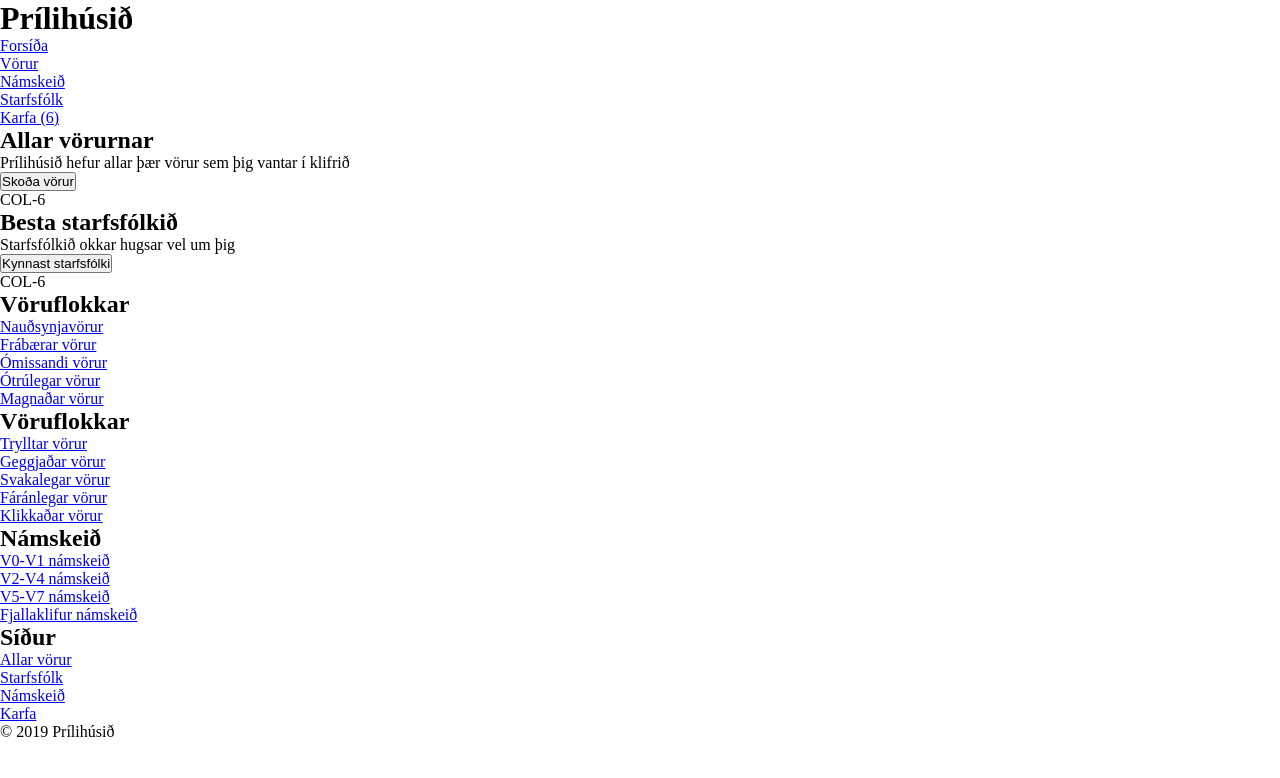
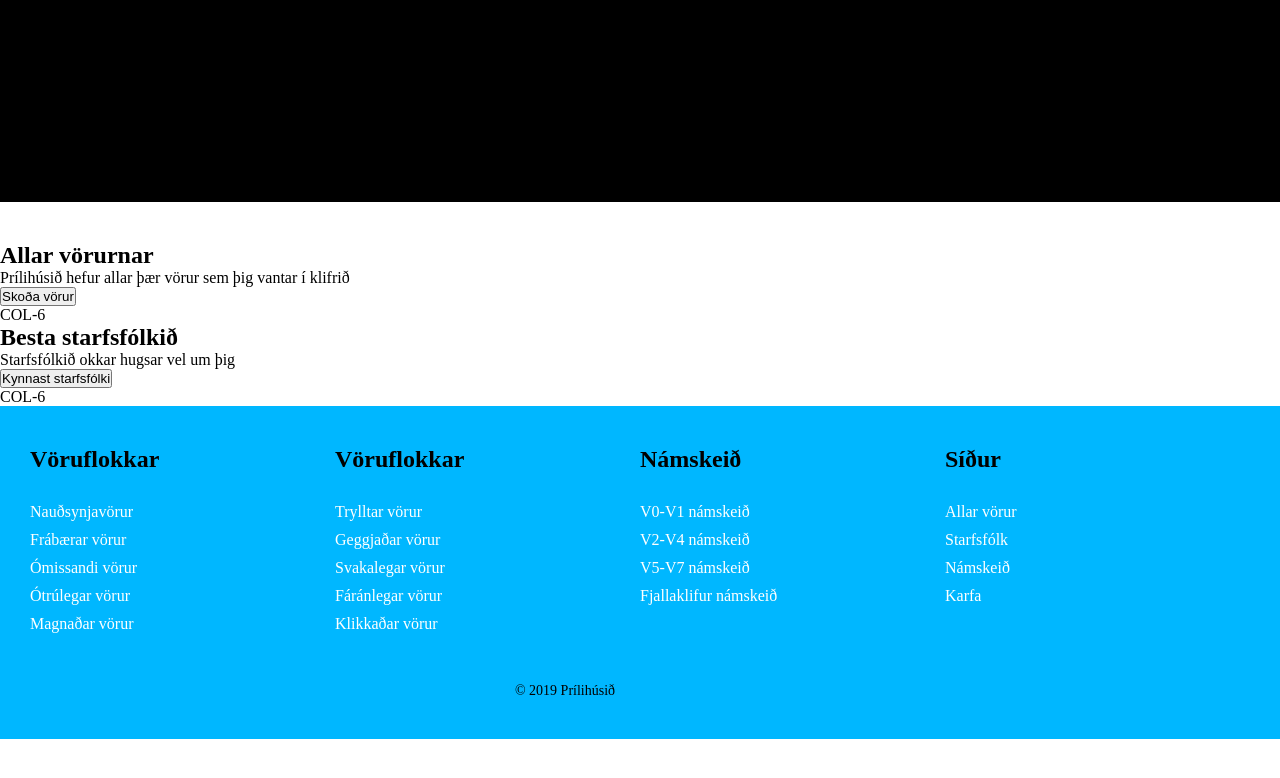
Before and after one commit to StyrmirThorarins/Tol107G-Hopverkefni-1, a website: page index.html in a window 1280 px wide. Drawn offline with nearby package versions, Linux system fonts and the light colour scheme.

Commit message:
added stylesheets to index.thml, changed dev script to use new scss scrip instead of removed sass script

```diff
--- a/index.html
+++ b/index.html
@@ -14,8 +14,11 @@
 
   <title>Prílihúsið</title>
 
-  <link rel="stylesheet" href="css/grid.css">
+  <link rel="stylesheet" href="css/header.css">
+  <link rel="stylesheet" href="css/footer.css">
+  <link rel="stylesheet" href="css/nav.css">
   <link rel="stylesheet" href="css/styles.css">
+  <link rel="stylesheet" href="css/site-grid.css">
 </head>
 
 <body>
--- a/package.json
+++ b/package.json
@@ -16,7 +16,7 @@
   "scripts": {
     "test": "echo \"Error: no test specified\" && exit 1",
     "browser-sync": "browser-sync start --server --files index.html styles.css",
-    "dev": "npm-run-all --parallel sass browser-sync",
+    "dev": "npm-run-all --parallel scss browser-sync",
     "lint": "stylelint styles.scss --syntax scss",
 
     "scss": "node-sass --watch scss -o css"
```
